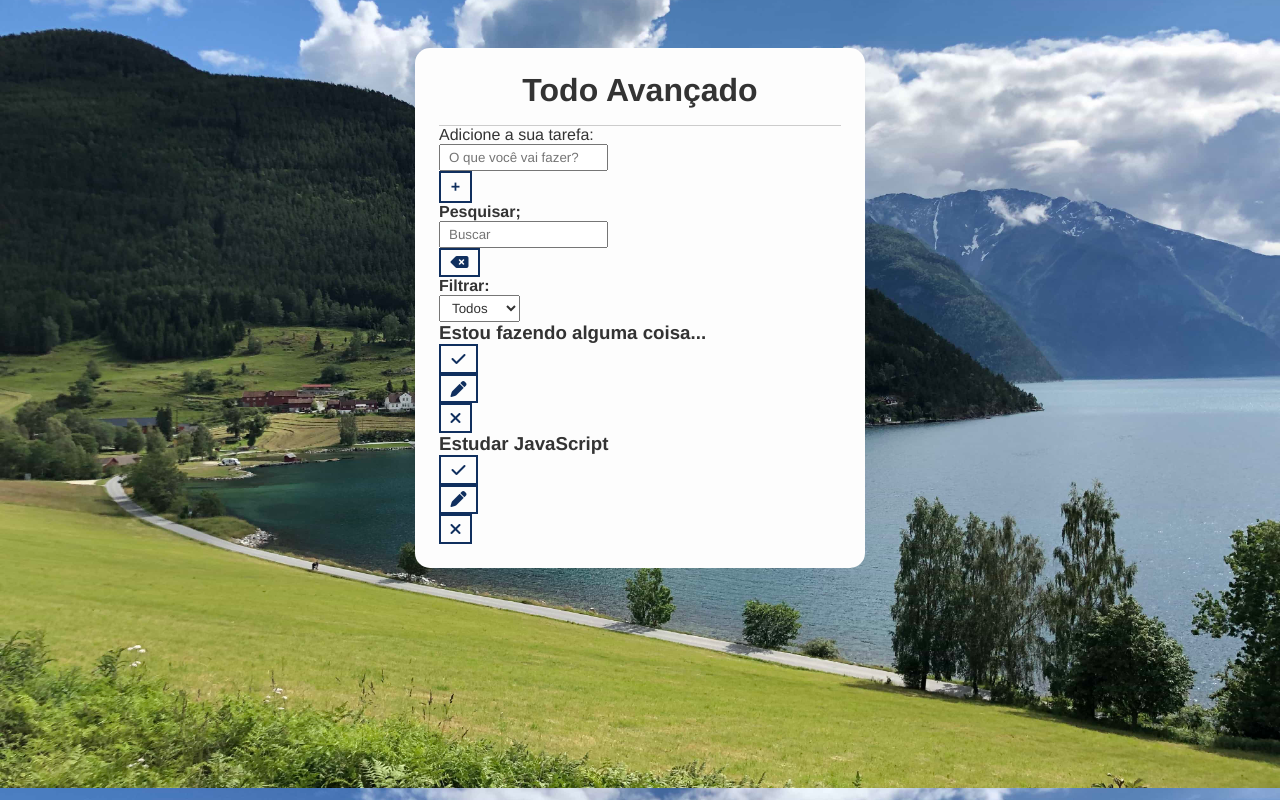
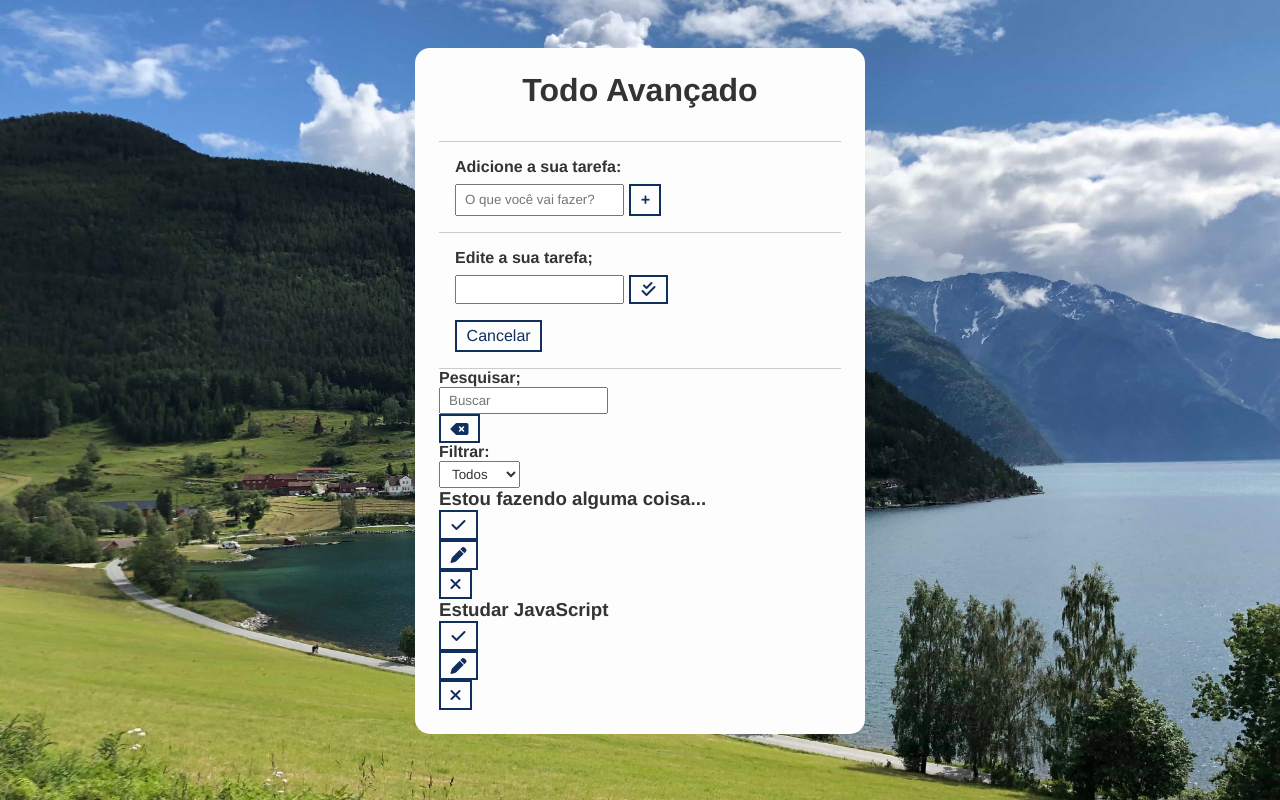
Before and after one commit to MarcosAdaSilva/To-Do-com-JavaScript, a plain HTML site: page index.html in a window 1280 px wide. Drawn offline with Linux system fonts and the light colour scheme.

Commit message:
trabalhando

```diff
--- a/css/styles.css
+++ b/css/styles.css
@@ -58,10 +58,28 @@ select {
 
 .todo-container header {
   text-align: center;
-  padding: 0 1rem 1rem;
+  padding: 0 1rem 2rem;
   border-bottom: 1px solid #ccc;
 }
 /* Todo Form*/
 #todo-form,
 #edit-form {
+  padding: 1rem;
+  border-bottom: 1px solid#ccc;
 }
+
+#todo-form p,
+#edit-form p {
+  margin-bottom: 0.5rem;
+  font-weight: bold;
+}
+
+.form-control {
+  display: flex;
+}
+.form-control input {
+  margin-right: 0.3rem;
+}
+#cancel-edit-btn {
+  margin-top: 1rem;
+}
--- a/index.html
+++ b/index.html
@@ -36,7 +36,7 @@
           </button>
         </div>
       </form>
-      <form id="edit-form" class="hide">
+      <form id="edit-form" class="">
         <p>Edite a sua tarefa;</p>
         <div class="form-control">
           <input type="text" id="edit-input" />
```
